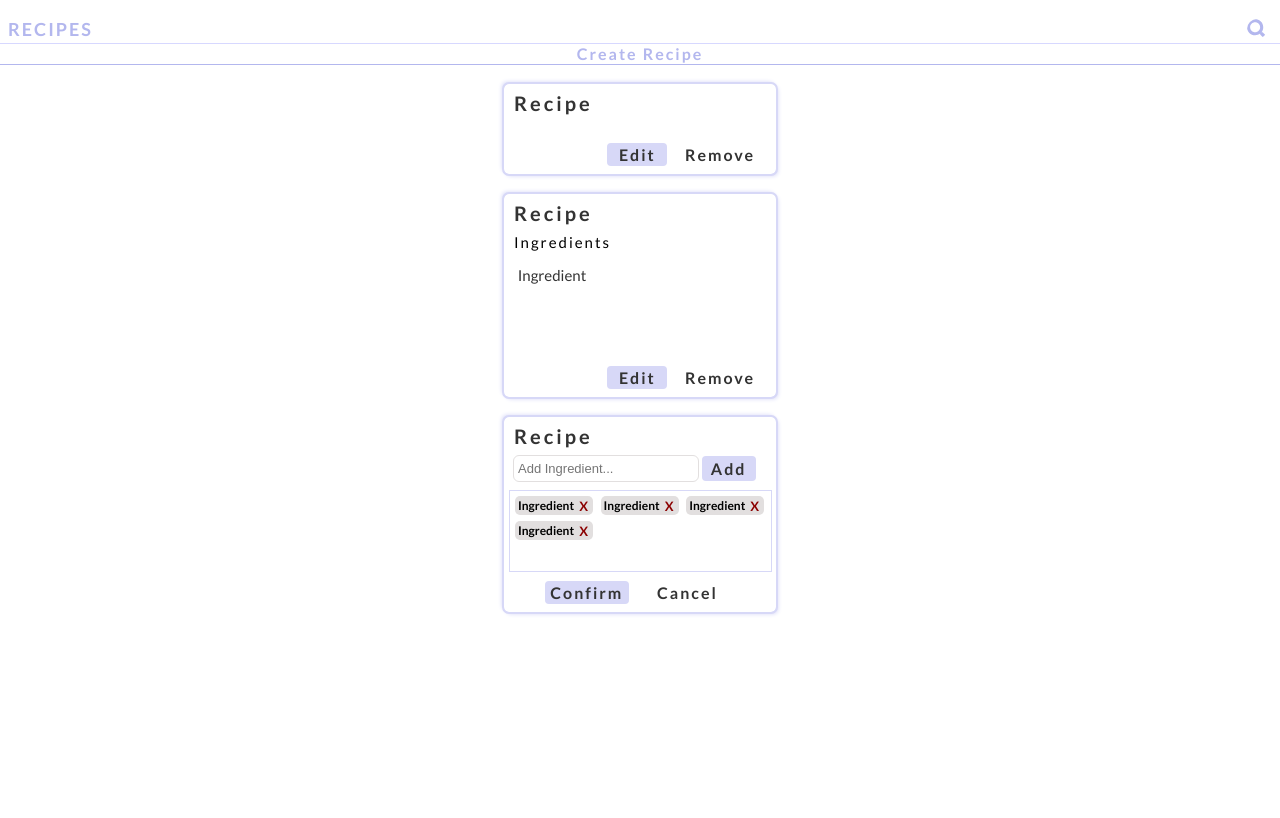
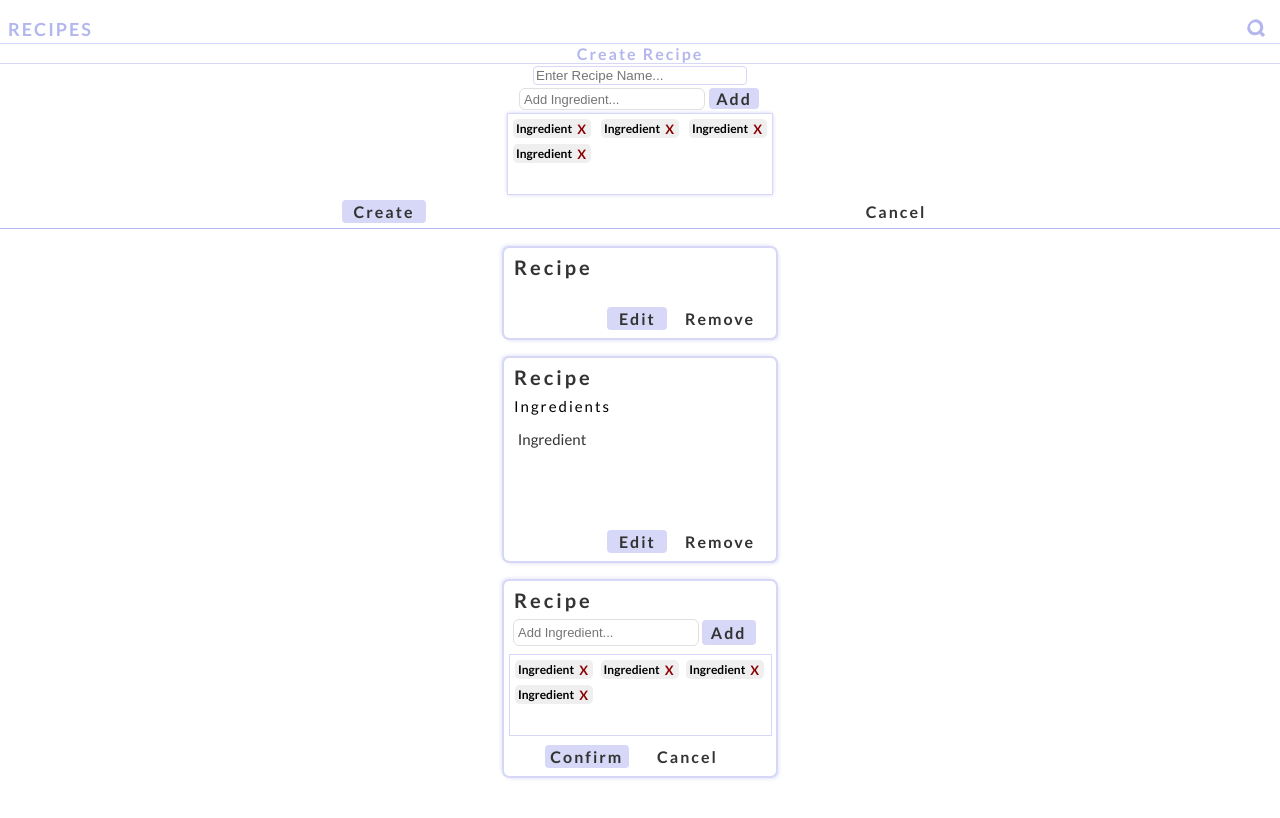
Before and after one commit to Rio0628/recipe-ingredients-app, a React (Create React App) app: page / in a window 1280 px wide. Shown: the top 818 px of the page. Built offline with nearby package versions, Linux system fonts and the light colour scheme.

Commit message:
Created Component
- Created the CreateRecipe component and applied it basic styling.
- Positioned it within the main nav-bar underneath of the create recipe button.

```diff
--- a/src/App.js
+++ b/src/App.js
@@ -20,11 +20,14 @@ function App() {
         </div>
 
         <div className='createRecipeBtn'>Create Recipe</div>
+
+        <CreateRecipe />
       </div>
 
       <div className='indRecipesCntr'>
         <IndRecipe />
       </div>
+
     </div>
   );
 }
--- a/src/components/CreateRecipe.js
+++ b/src/components/CreateRecipe.js
@@ -0,0 +1,26 @@
+import React from 'react';
+
+const CreateRecipe = () => {
+    return (
+        <div className='createRecipeCntr'>
+            <input placeholder='Enter Recipe Name...' className='recipeNameInput'/>
+
+            <div className='addIngrdtCntr'>
+                <input placeholder='Add Ingredient...' className='addIngrdtInput'/>
+                <div className='addIngrdtBtn'>Add</div>
+            </div>
+
+            <div className='ingrdtsCntr'>
+                <div className='indIngrdtAdd'>Ingredient <p>X</p></div>
+                <div className='indIngrdtAdd'>Ingredient <p>X</p></div>
+                <div className='indIngrdtAdd'>Ingredient <p>X</p></div>
+                <div className='indIngrdtAdd'>Ingredient <p>X</p></div>
+            </div>
+
+            <div className='createBtn'>Create</div>
+            <div className='cancelBtn'>Cancel</div>
+        </div>
+    );
+}
+
+export default CreateRecipe;
--- a/src/index.css
+++ b/src/index.css
@@ -267,7 +267,7 @@ body {
   font-weight: 600;
   line-height: 20px;
   padding: 0px 3px;
-  background: #e2dfdf;
+  background: rgba(226, 223, 223, .5);
   border-radius: 5px;
 }
 
@@ -284,7 +284,7 @@ body {
   color: darkred;
   padding: 1px;
   /* outline: 1px solid black; */
-  border-radius: 50%;
+  border-radius: 5px;
   cursor: pointer;
 }
 
@@ -327,3 +327,92 @@ body {
   border-radius: 4px;
   cursor: pointer;
 }
+
+/* -- CREATE RECIPE STYLES -- */
+
+.createRecipeCntr {
+  display: flex;
+  flex-direction: column;
+  align-items: center;
+  outline: 1px solid #d7d8f7;
+}
+
+.recipeNameInput {
+  position: relative;
+  top: 3px;
+  /* left: 15%; */
+  width: 13rem;
+  border: none;
+  outline: 1px solid #d7d8f7;
+  border-radius: 3px;
+}
+
+
+.createRecipeCntr .addIngrdtCntr {
+  top: 7px;
+  display: flex;
+  /* align-items: center; */
+  /* outline: 1px solid green; */
+}
+
+.createRecipeCntr .addIngrdtInput {
+  height: 1rem;
+  left: -3px;
+  top: 1px;
+}
+
+.createRecipeCntr .addIngrdtBtn {
+  position: relative;
+  padding: 1px;
+  left: 2px;
+  /* top: 1px; */
+  border-radius: 4px;
+  background: #d7d8f7;
+  cursor: pointer;
+}
+
+.createRecipeCntr .ingrdtsCntr {
+  top: 12px;
+  grid-template-rows: repeat(12, 25px);
+  outline: 1px solid #d7d8f7;
+  box-shadow: 1px 1px 4px #d7d8f7, -1px -1px 4px #d7d8f7;
+  /* outline: 1px solid black; */
+}
+
+.createBtn {
+  position: relative;
+  right: 20%;
+  top: 18px;
+  width: 5rem;
+  font-weight: 600;
+  text-align: center;
+  letter-spacing: 2px;
+  color: #333333;
+  padding: 2px;
+  border-radius: 4px;
+  background: #d7d8f7;
+  cursor: pointer;
+}
+
+.createRecipeCntr .cancelBtn {
+  left: 20%;
+  top: -5px;
+}
+
+/* 'createRecipeCntr'>
+            <input placeholder='Enter Recipe Name...' className='recipeNameInput'/>
+
+            <div className='addIngrdtCntr'>
+                <input placeholder='Add Ingredient...' className='addIngrdtInput'/>
+                <div className='addIngrdtBtn'>Add</div>
+            </div>
+
+            <div className='ingrdtsCntr'>
+                <div className='indIngrdtAdd'>Ingredient <p>X</p></div>
+                <div className='indIngrdtAdd'>Ingredient <p>X</p></div>
+                <div className='indIngrdtAdd'>Ingredient <p>X</p></div>
+                <div className='indIngrdtAdd'>Ingredient <p>X</p></div>
+            </div>
+
+            <div className='confirmBtn'>Create</div>
+            <div className='cancelBtn'>Cancel</div> */
```
